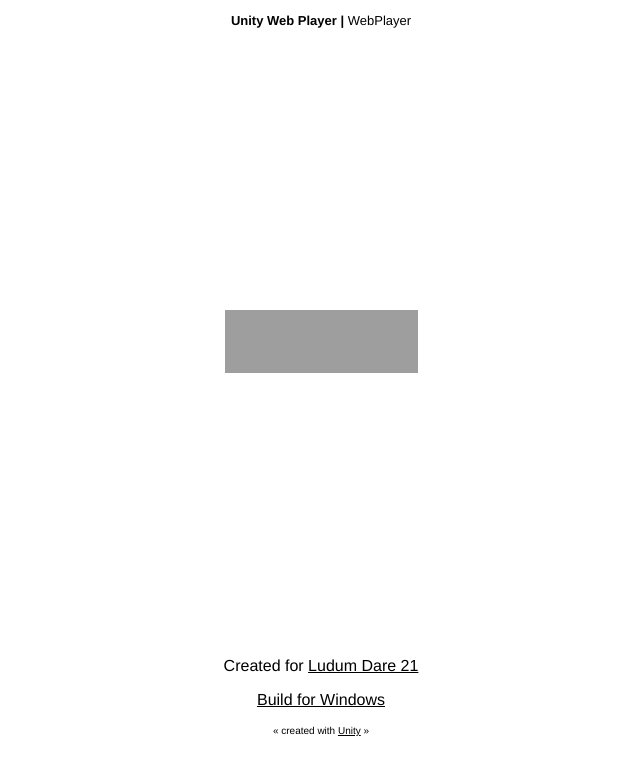
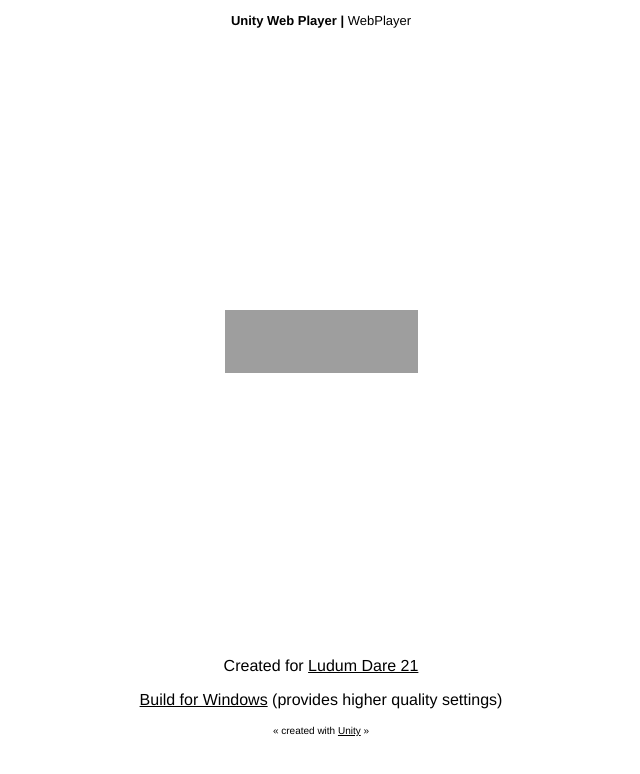
Before and after one commit to hayfield/hayfield.github.com, a plain HTML site: page ludum-dare/21/webplayer/WebPlayer.html in a window 1280 px wide. Shown: the whole page, without its empty margins (319-959 px from the left). Drawn offline with Linux system fonts and the light colour scheme; grey boxes are pictures that could not be loaded.

Commit message:
Add note about Windows build

```diff
--- a/ludum-dare/21/webplayer/WebPlayer.html
+++ b/ludum-dare/21/webplayer/WebPlayer.html
@@ -78,7 +78,7 @@
 			</div>
 		</div>
 		<p>Created for <a href="http://www.ludumdare.com/compo/ludum-dare-21/?action=preview">Ludum Dare 21</a></p>
-		<p><a href="https://github.com/hayfield/hayfield.github.com/raw/master/ludum-dare/21/Windows.zip">Build for Windows</a></p>
+		<p><a href="https://github.com/hayfield/hayfield.github.com/raw/master/ludum-dare/21/Windows.zip">Build for Windows</a> (provides higher quality settings)</p>
 		<p class="footer">&laquo; created with <a href="http://unity3d.com/unity/" title="Go to unity3d.com">Unity</a> &raquo;</p>
 	</body>
 </html>
```
